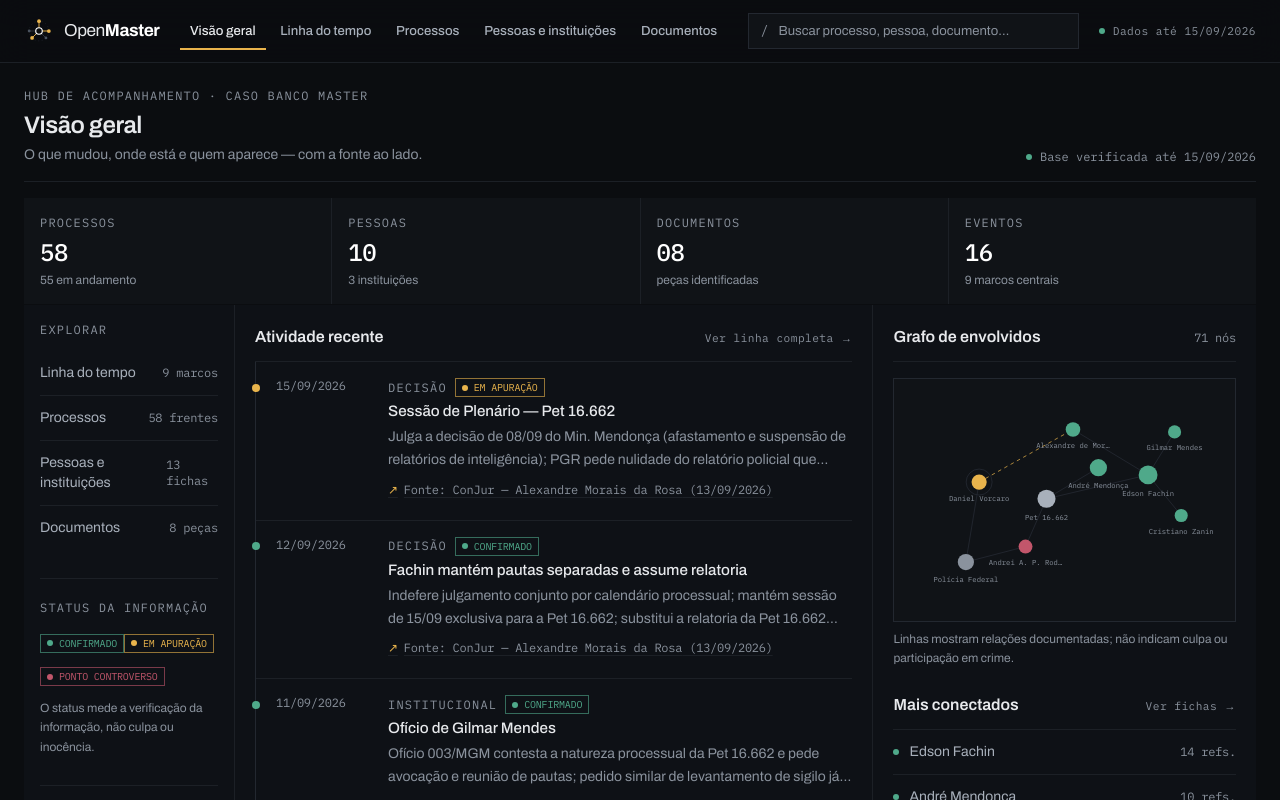
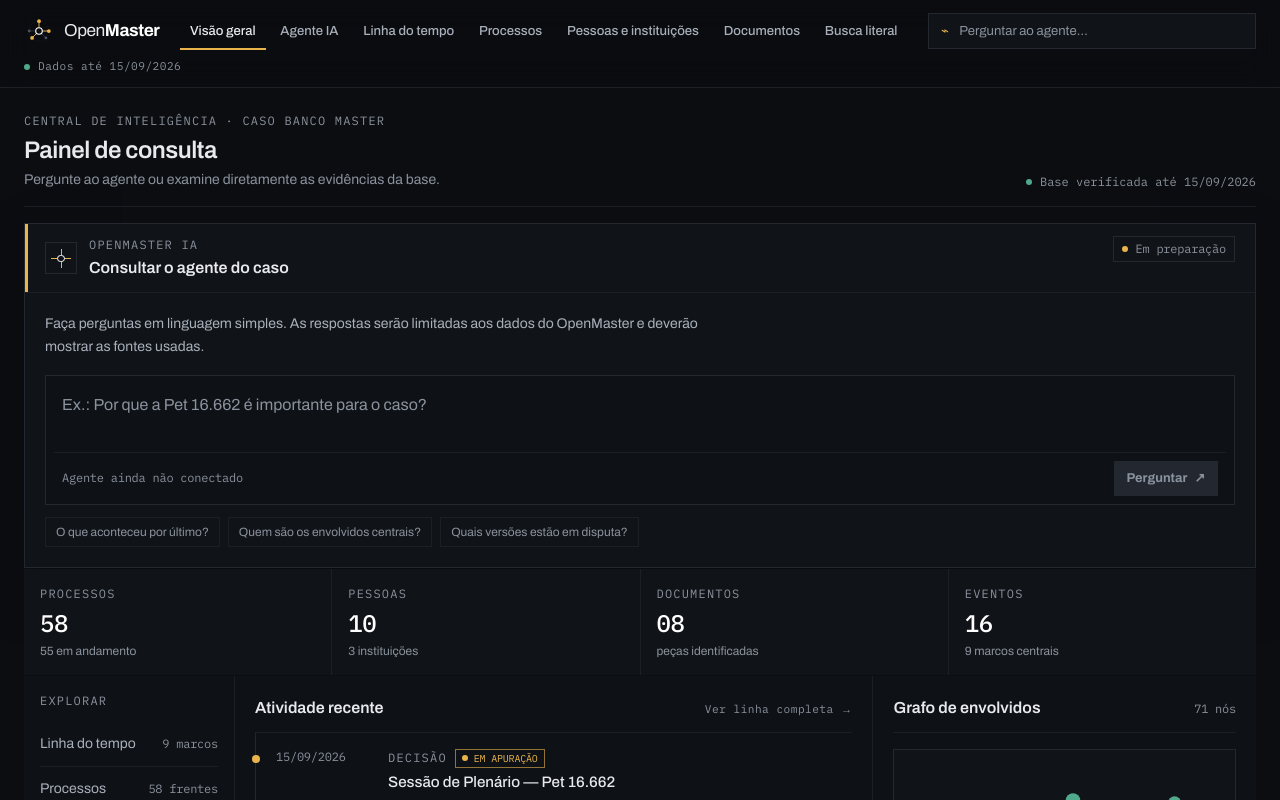
Before and after one commit to IsaacRop/OpenMaster, a Next.js app: page / in a window 1280 px wide. Shown: the top 800 px of the page. Built offline with nearby package versions, Linux system fonts and the light colour scheme.

Commit message:
feat: coloca consulta por ia no centro do hub

```diff
--- a/app/layout.tsx
+++ b/app/layout.tsx
@@ -49,10 +49,10 @@
               <MainNav />
             </div>
 
-            <Link href="/busca" className="search-affordance ml-auto lg:min-w-64 lg:flex-1">
-              <span className="numero text-ink-3" aria-hidden="true">/</span>
-              <span className="hidden sm:inline">Buscar processo, pessoa, documento…</span>
-              <span className="sm:hidden">Buscar</span>
+            <Link href="/agente" className="search-affordance ml-auto lg:min-w-64 lg:flex-1">
+              <span className="text-seal" aria-hidden="true">⌁</span>
+              <span className="hidden sm:inline">Perguntar ao agente…</span>
+              <span className="sm:hidden">Agente IA</span>
             </Link>
 
             <Link href="/metodologia" className="status-line hidden xl:inline-flex">
--- a/app/page.tsx
+++ b/app/page.tsx
@@ -1,5 +1,6 @@
 import Link from "next/link";
 
+import AgentPanel from "@/components/AgentPanel";
 import HubGraph from "@/components/HubGraph";
 import { ConfiancaBadge, SourceTag } from "@/components/SourceTag";
 import { grau } from "@/lib/backlinks";
@@ -32,15 +33,19 @@
     <div>
       <header className="mb-4 flex flex-wrap items-end justify-between gap-3 border-b border-rule pb-4">
         <div>
-          <p className="kicker text-seal">Hub de acompanhamento · Caso Banco Master</p>
-          <h1 className="mt-1 text-xl font-semibold tracking-[-0.02em] text-ink sm:text-2xl">Visão geral</h1>
-          <p className="mt-1 text-sm text-ink-3">O que mudou, onde está e quem aparece — com a fonte ao lado.</p>
+          <p className="kicker text-seal">Central de inteligência · Caso Banco Master</p>
+          <h1 className="mt-1 text-xl font-semibold tracking-[-0.02em] text-ink sm:text-2xl">Painel de consulta</h1>
+          <p className="mt-1 text-sm text-ink-3">Pergunte ao agente ou examine diretamente as evidências da base.</p>
         </div>
         <div className="flex items-center gap-2 font-mono text-xs text-ink-3">
           <span className="h-1.5 w-1.5 rounded-full bg-ok" aria-hidden="true" />
           Base verificada até {dataBR(dataCorte)}
         </div>
       </header>
+
+      <div className="mb-px">
+        <AgentPanel />
+      </div>
 
       <section aria-label="Resumo da base" className="mb-px grid grid-cols-2 gap-px bg-rule md:grid-cols-4">
         {[
--- a/components/MainNav.tsx
+++ b/components/MainNav.tsx
@@ -5,10 +5,12 @@
 
 const NAV = [
   { href: "/", label: "Visão geral" },
+  { href: "/agente", label: "Agente IA" },
   { href: "/timeline", label: "Linha do tempo" },
   { href: "/processos", label: "Processos" },
   { href: "/pessoas", label: "Pessoas e instituições" },
   { href: "/documentos", label: "Documentos" },
+  { href: "/busca", label: "Busca literal" },
 ];
 
 export default function MainNav() {
```
